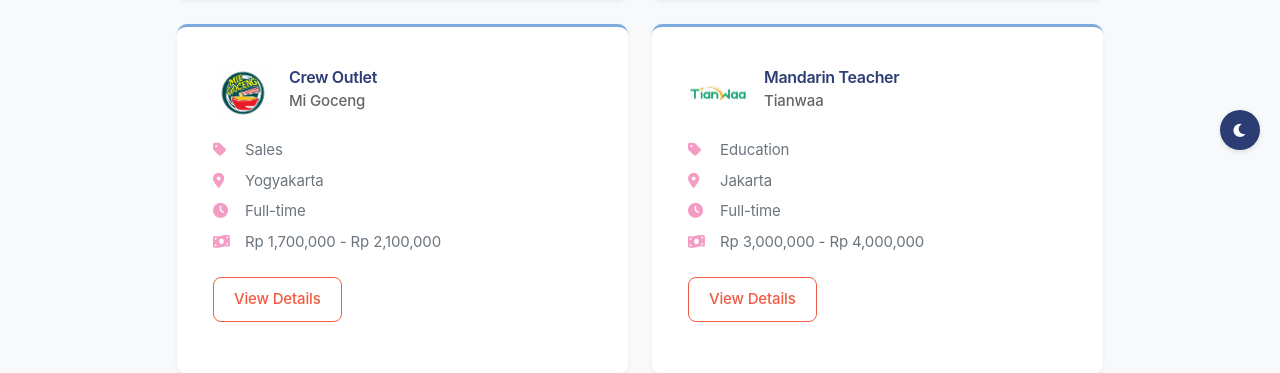
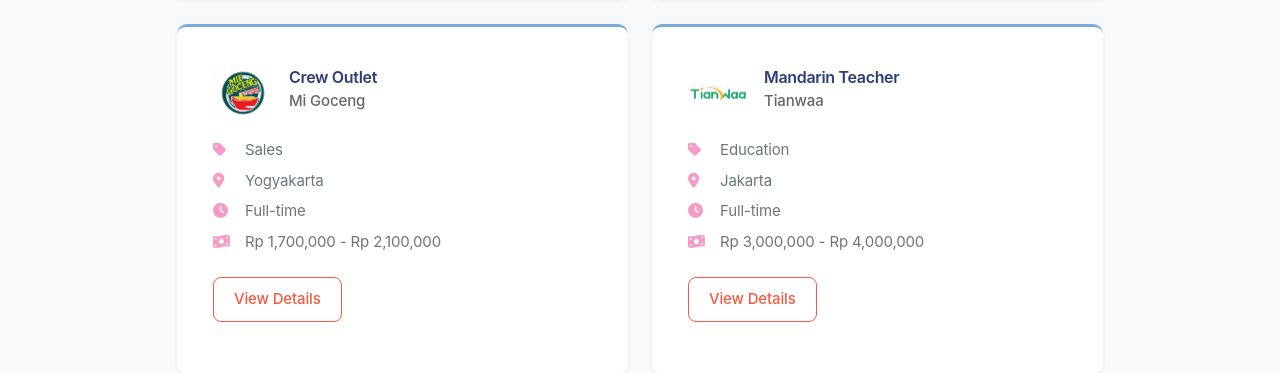
Before and after one commit to KenyaLim/lokerid_website, a PHP site: page / in a window 1280 px wide. Shown: the part 630-1003 px from the top of the page. Run offline with PHP 8.4, Linux system fonts and the light colour scheme; data comes from the database, SQL or seed files in the repository.

Commit message:
delete unnecessary files

```diff
--- a/lokerid/index.php
+++ b/lokerid/index.php
@@ -179,10 +179,6 @@
 
     <?php include 'components/footer.php'; ?>
 
-    <!-- Theme Toggle Button -->
-    <button class="theme-toggle" id="themeToggle" title="Toggle Dark/Light Mode">
-        <i class="fas fa-moon"></i>
-    </button>
 
     <!-- Login Modal -->
     <div class="modal fade" id="loginModal" tabindex="-1">
```
Also changed, not shown: lokerid/assets/js/auth.js (deleted, +0 -60 lines).
